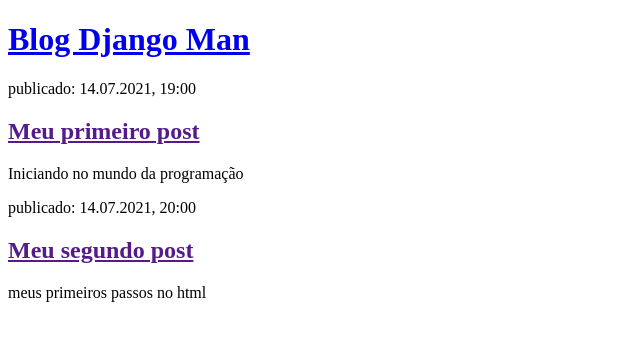
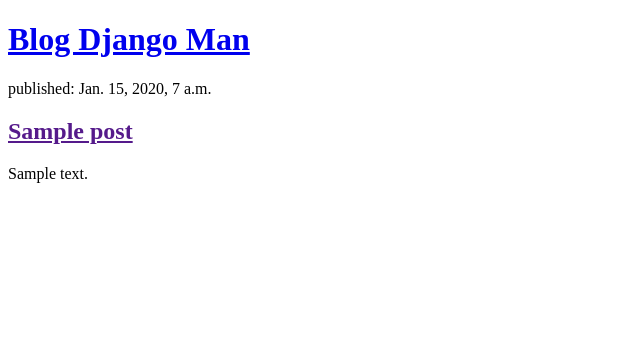
Before and after one commit to JPS-coder/my-first-blog, a Django app: page / in a window 1280 px wide. Shown: the top 341 px of the page, without its empty margins (0-640 px from the left). Run offline with Django 3.2, Linux system fonts and the light colour scheme; tables that the repository leaves empty hold one stand-in row (values such as "Sample post").

Commit message:
Modified templates to display post from databases.

```diff
--- a/blog/templates/blog/post_list.html
+++ b/blog/templates/blog/post_list.html
@@ -9,16 +9,13 @@
             <h1><a href="/">Blog Django Man</a></h1>
         </div>
 
-        <div>
-            <p>publicado: 14.07.2021, 19:00</p>
-            <h2><a href="">Meu primeiro post</a></h2>
-            <p>Iniciando no mundo da programação</p>
-        </div>
+        {% for post in posts %}
+            <div>
+                <p>published: {{ post.published_date }}</p>
+                <h2><a href="">{{ post.title }}</a> </h2>
+                <p>{{ post.text|linebreaksbr }}</p>
+            </div>
+        {% endfor %}
 
-        <div>
-            <p>publicado: 14.07.2021, 20:00</p>
-            <h2><a href="">Meu segundo post</a></h2>
-            <p>meus primeiros passos no html</p>
-        </div>
     </body>
 </html>
--- a/blog/views.py
+++ b/blog/views.py
@@ -1,6 +1,9 @@
 from django.shortcuts import render
+from django.utils import timezone
+from .models import Post
 
 # Create your views here.
 
 def post_list(request):
-    return render(request, 'blog/post_list.html', {})
+    posts = Post.objects.filter(published_date__lte=timezone.now()).order_by('published_date')
+    return render(request, 'blog/post_list.html', {'posts': posts})
```
